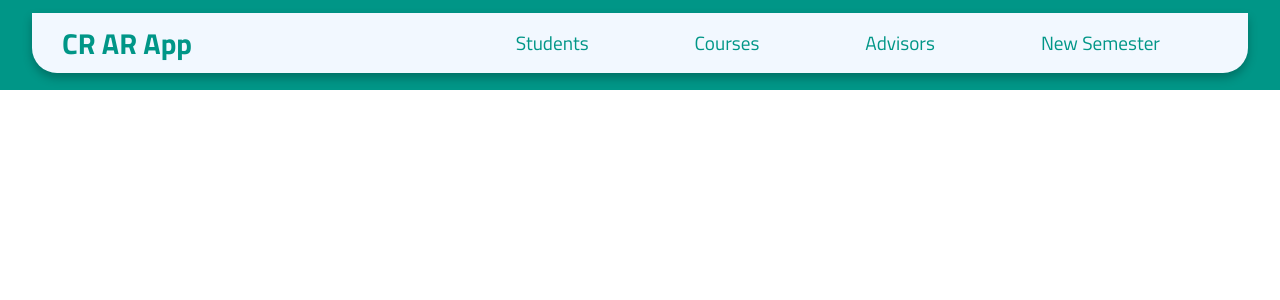
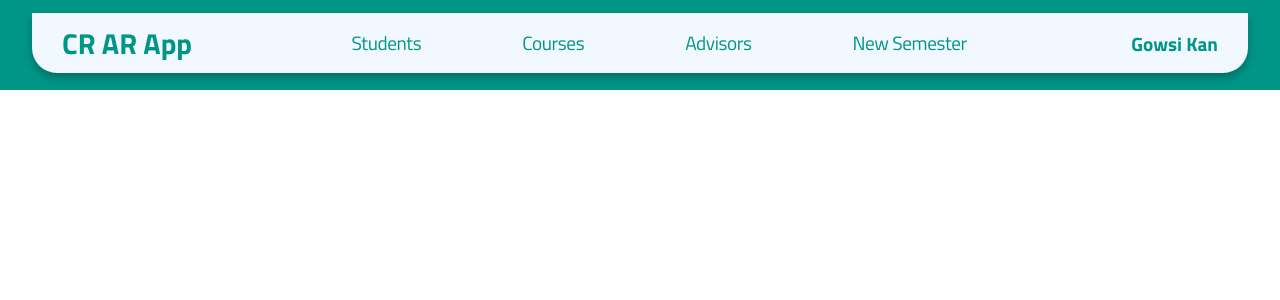
Before and after one commit to DilushanG/SoftwareEngineeringProject-CR-ARApp, a React (Create React App) app in the folder cr-ar-app/: page / in a window 1280 px wide. Shown: the top 300 px of the page. Built offline with nearby package versions, Linux system fonts and the light colour scheme.

Commit message:
basically finished the nav bar

```diff
--- a/cr-ar-app/src/Components/NavBar.js
+++ b/cr-ar-app/src/Components/NavBar.js
@@ -18,6 +18,9 @@ function NavBar() {
                         </a></li>
                     )})}
             </ul>
+            <h4>
+                Gowsi Kan
+            </h4>
         </nav>
     );
 }
--- a/cr-ar-app/src/Styles/NavBarStyles.css
+++ b/cr-ar-app/src/Styles/NavBarStyles.css
@@ -25,12 +25,14 @@
 .nav-menu{
     display: grid;
     grid-template-columns: repeat(5,auto);
-    grid-gap: 10px;
+    grid-gap: 5px;
     list-style: none;
     align-items: center;
     text-align: center;
     justify-content: end;
     white-space: nowrap;
+    letter-spacing: -0.4px;
+    font-weight: 500;
 }
 
 .nav-links{
@@ -39,7 +41,6 @@
     white-space: nowrap;
 }
 
-
 .nav-links:hover{
     border-radius: 10px;
     background: var(--new-green, linear-gradient(135deg, #009687 0%, #08C9B6 100%));
```
Also changed, not shown: cr-ar-app/src/Styles/main.css (+5 -5 lines).
